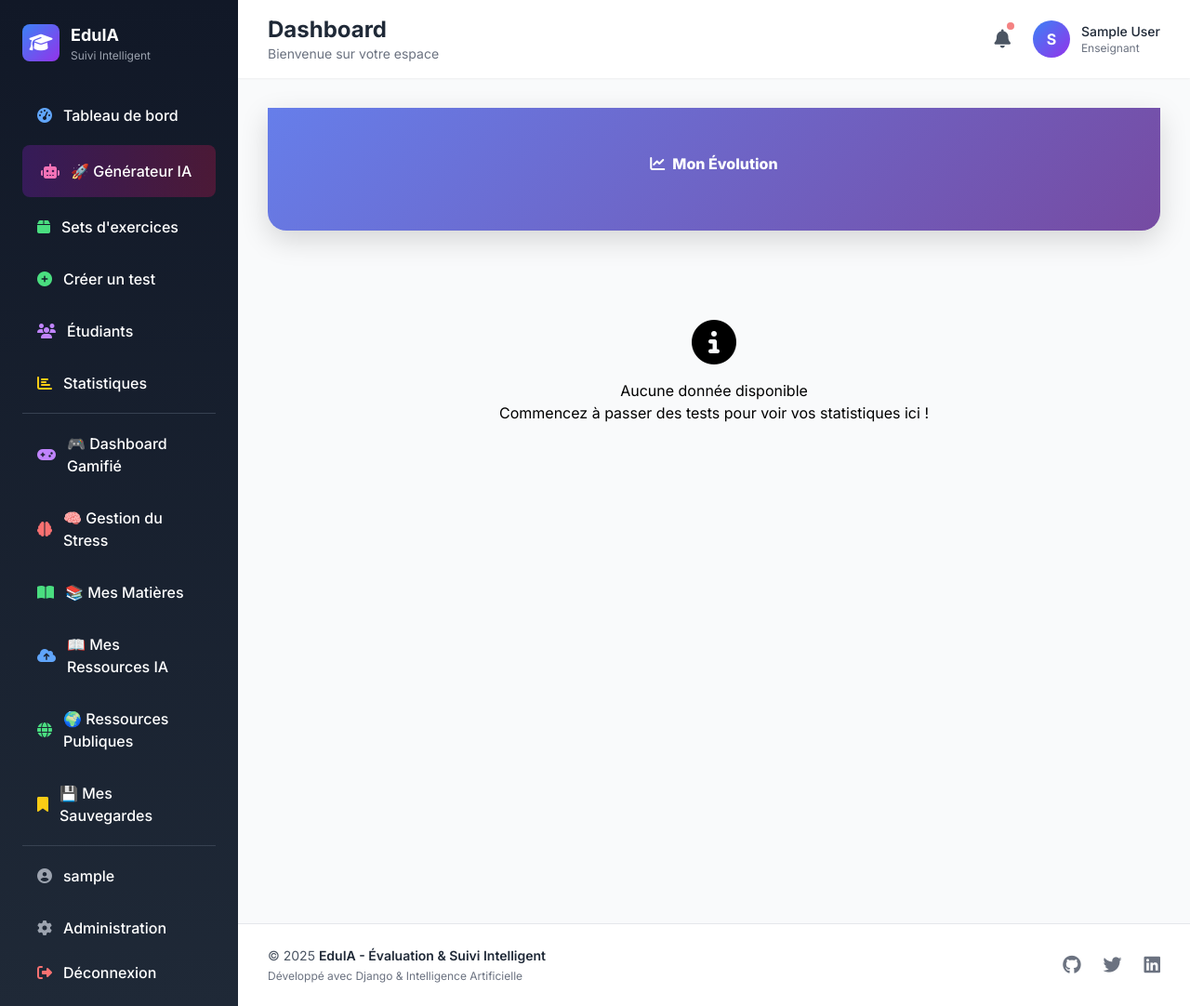
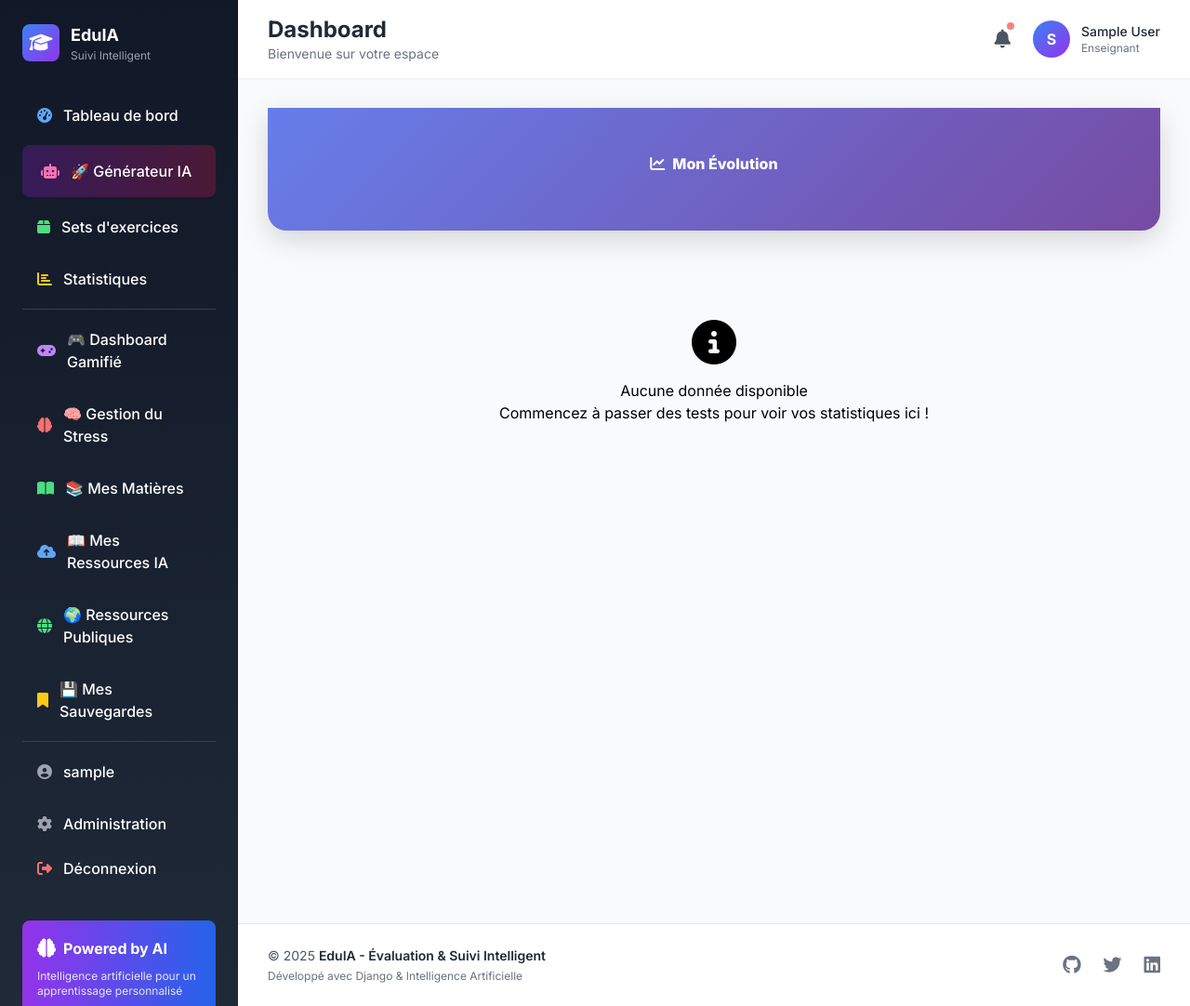
Before and after one commit to Houssine2001/EducationIA_Django, a Django app: page /analytics/evolution/ in a window 1280 px wide. Shown: the whole page at 93% size. Run offline with Django 5.2, Linux system fonts and the light colour scheme; the visitor is signed in with stand-in values (Sample User, id 1); data comes from the database, SQL or seed files in the repository; some libraries are stand-ins or nearby versions.

Commit message:
version final

```diff
--- a/evaluation_project/templates/base.html
+++ b/evaluation_project/templates/base.html
@@ -216,14 +216,8 @@
                                 <span class="font-medium">Sets d'exercices</span>
                             </a>
 
-                            <a href="{% url 'evaluation:create_test' %}" class="flex items-center space-x-3 px-4 py-3 rounded-lg hover:bg-gray-700 transition-all-300 group">
-                                <i class="fas fa-plus-circle text-green-400 group-hover:scale-110 transition-transform"></i>
-                                <span class="font-medium">Créer un test</span>
-                            </a>
-                            <a href="{% url 'evaluation:students_list' %}" class="flex items-center space-x-3 px-4 py-3 rounded-lg hover:bg-gray-700 transition-all-300 group">
-                                <i class="fas fa-users text-purple-400 group-hover:scale-110 transition-transform"></i>
-                                <span class="font-medium">Étudiants</span>
-                            </a>
+
+
                             <a href="{% url 'evaluation:teacher_dashboard' %}" class="flex items-center space-x-3 px-4 py-3 rounded-lg hover:bg-gray-700 transition-all-300 group">
                                 <i class="fas fa-chart-bar text-yellow-400 group-hover:scale-110 transition-transform"></i>
                                 <span class="font-medium">Statistiques</span>
```
